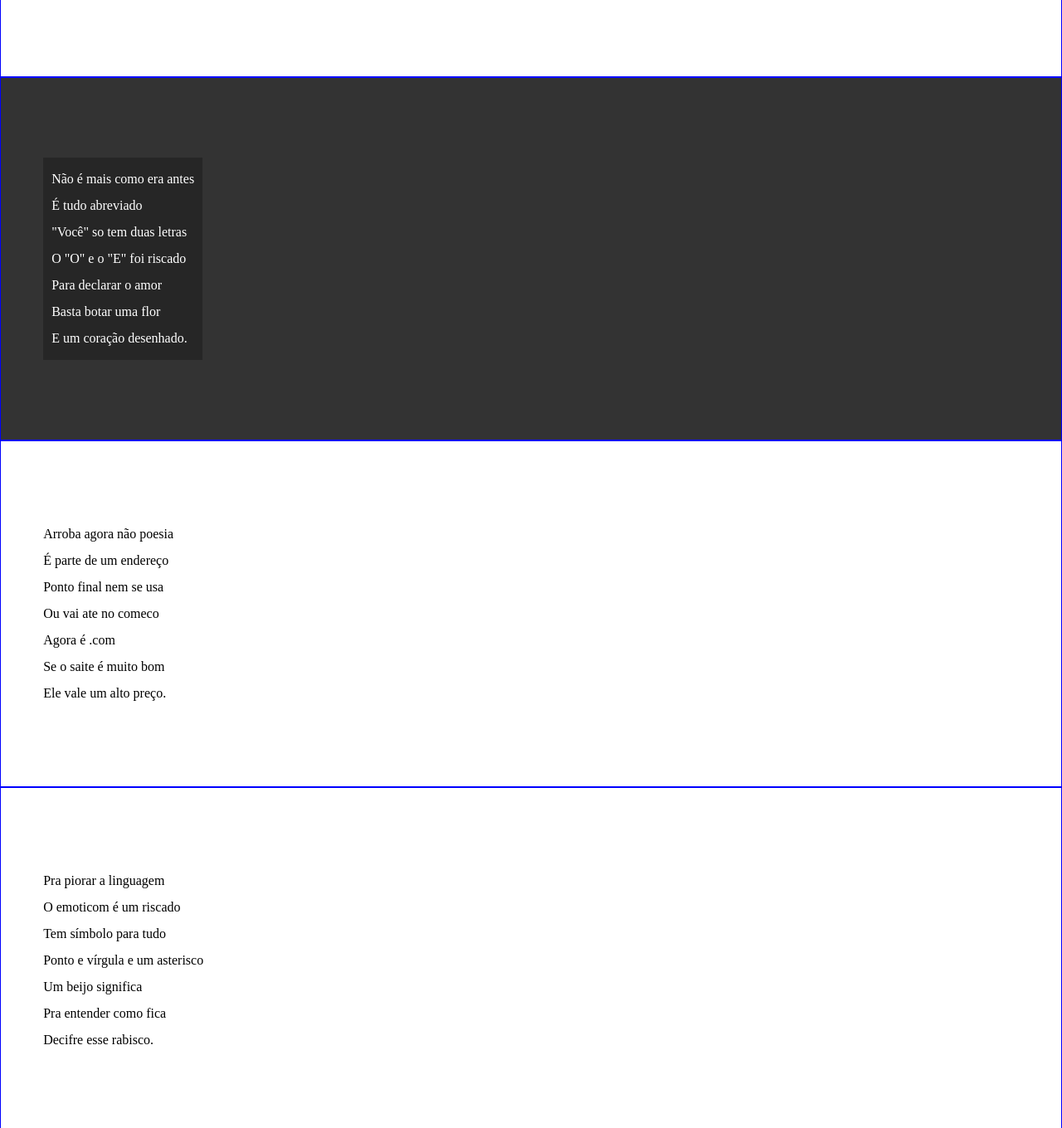
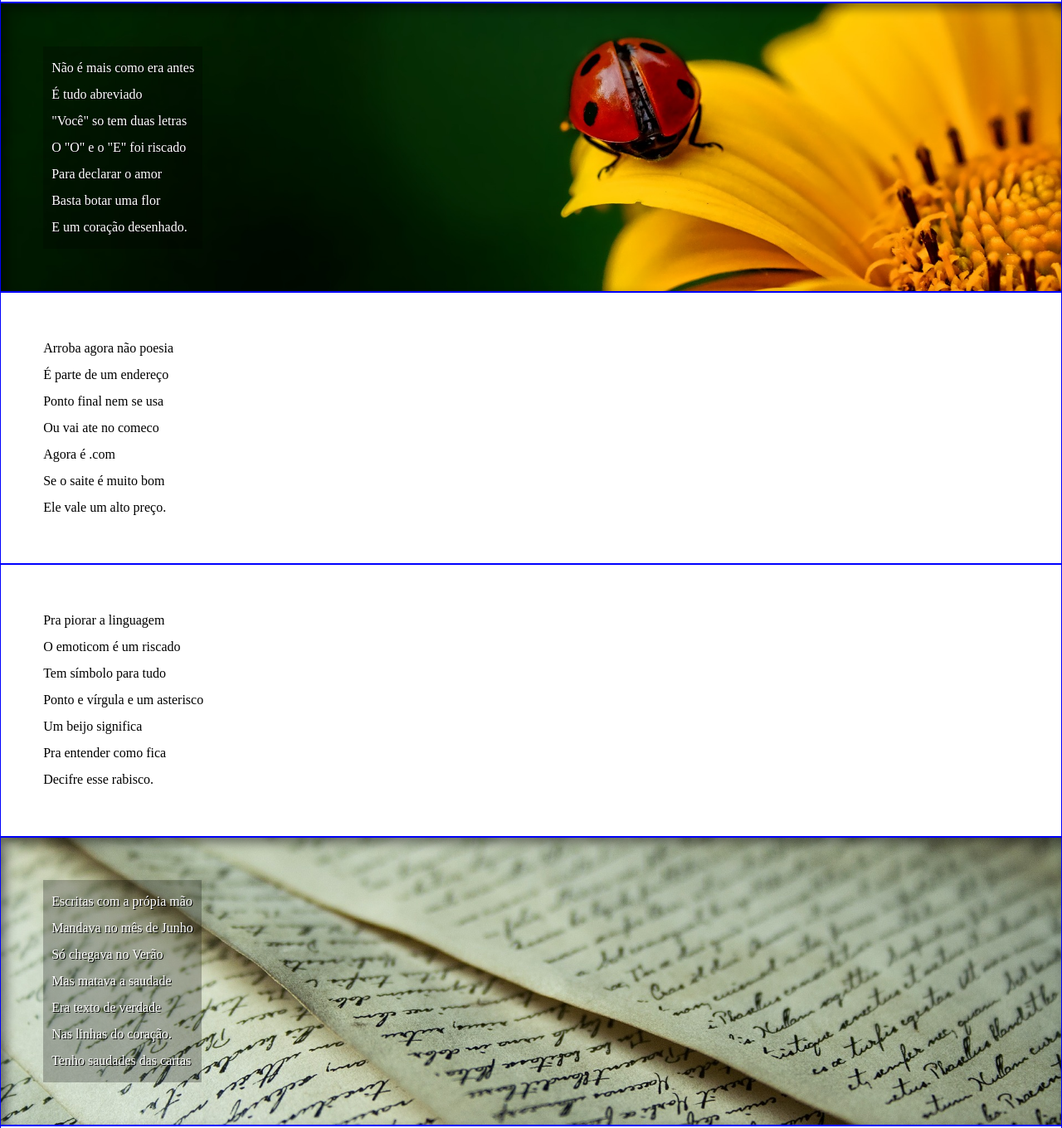
Before and after one commit to HenriAlan991/Projeto-Cordel, a plain HTML site: page index.html in a window 1280 px wide. Shown: the part 605-1965 px from the top of the page at 83% size. Drawn offline with Linux system fonts and the light colour scheme; a web font is replaced by a local one.

Commit message:
Versão final

```diff
--- a/style.css
+++ b/style.css
@@ -55,13 +55,14 @@ section.background-image{
 }
 .background-image > div.content > p{
     background-color: rgba(0,0,0, 0.253);
+    text-shadow: 1px 1px 0px black;
     color: white;
     width: fit-content;
     padding: 10px;
 }
 section.paragrafo{
     padding: 12vh 0;
-    padding-left: 4vw;
+    padding: 4vw;
 }
 div.content > p{
     line-height: 2em;
@@ -81,3 +82,20 @@ footer > p > span{
     font-weight: 700;
 
 }
+section.background-image{
+    box-shadow: inset 6px 6px 13px 0px rgba(0,0,0,0.473);
+}
+section.background-image.paragrafo2{
+    background-color: red;
+    background-image: url(imagens/background001.jpg);
+    background-size: cover;
+    background-position: center center;
+    background-attachment: fixed;
+}
+section.background-image.paragrafo5{
+    background-color: blue;
+    background-image: url(imagens/background002.jpg);
+    background-position: center center;
+    background-size: cover;
+    background-attachment: fixed;
+}
```
Also changed, not shown: cordel-moderno.txt (added), imagens/background001.jpg (added), imagens/background002.jpg (added).
